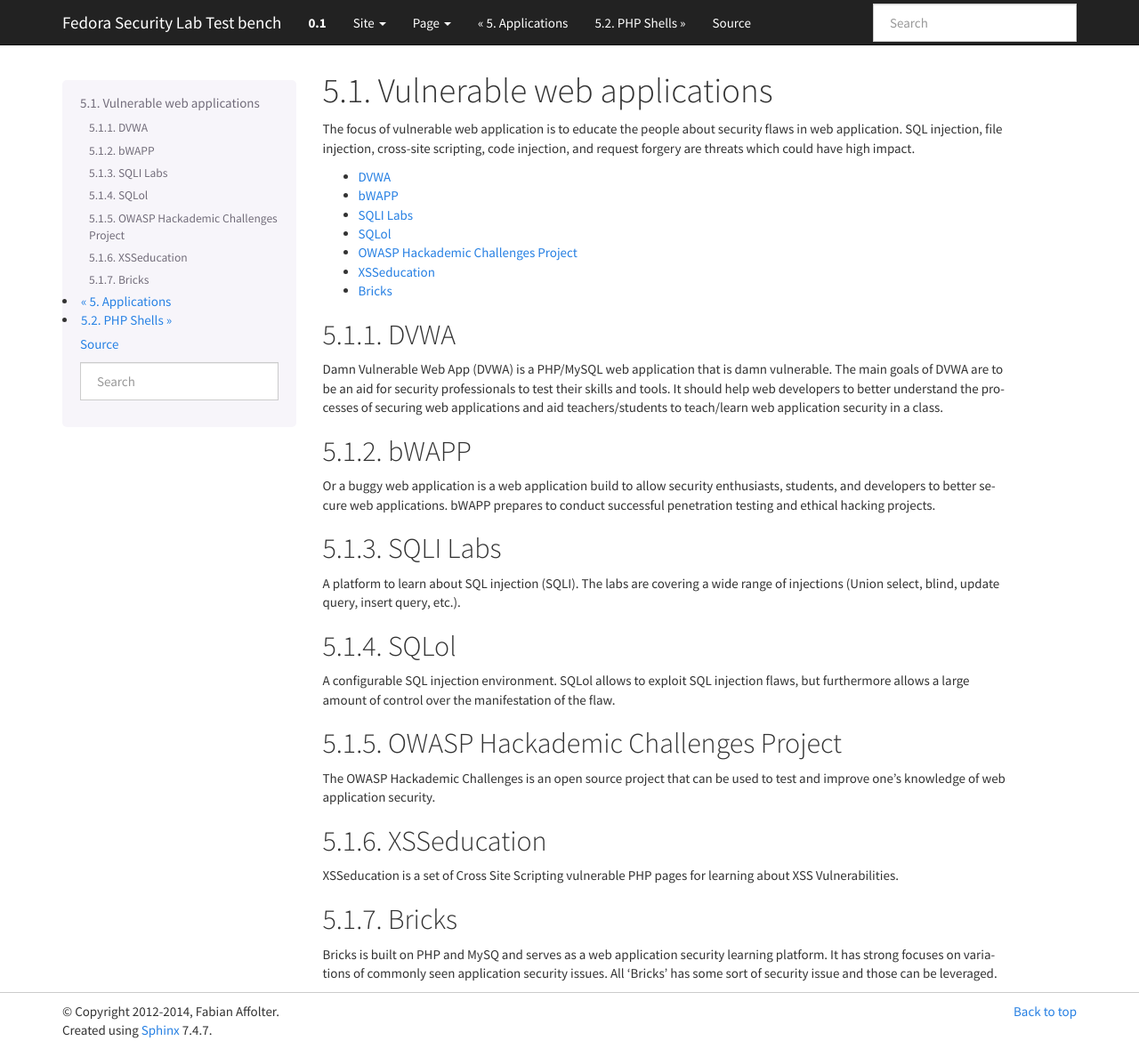
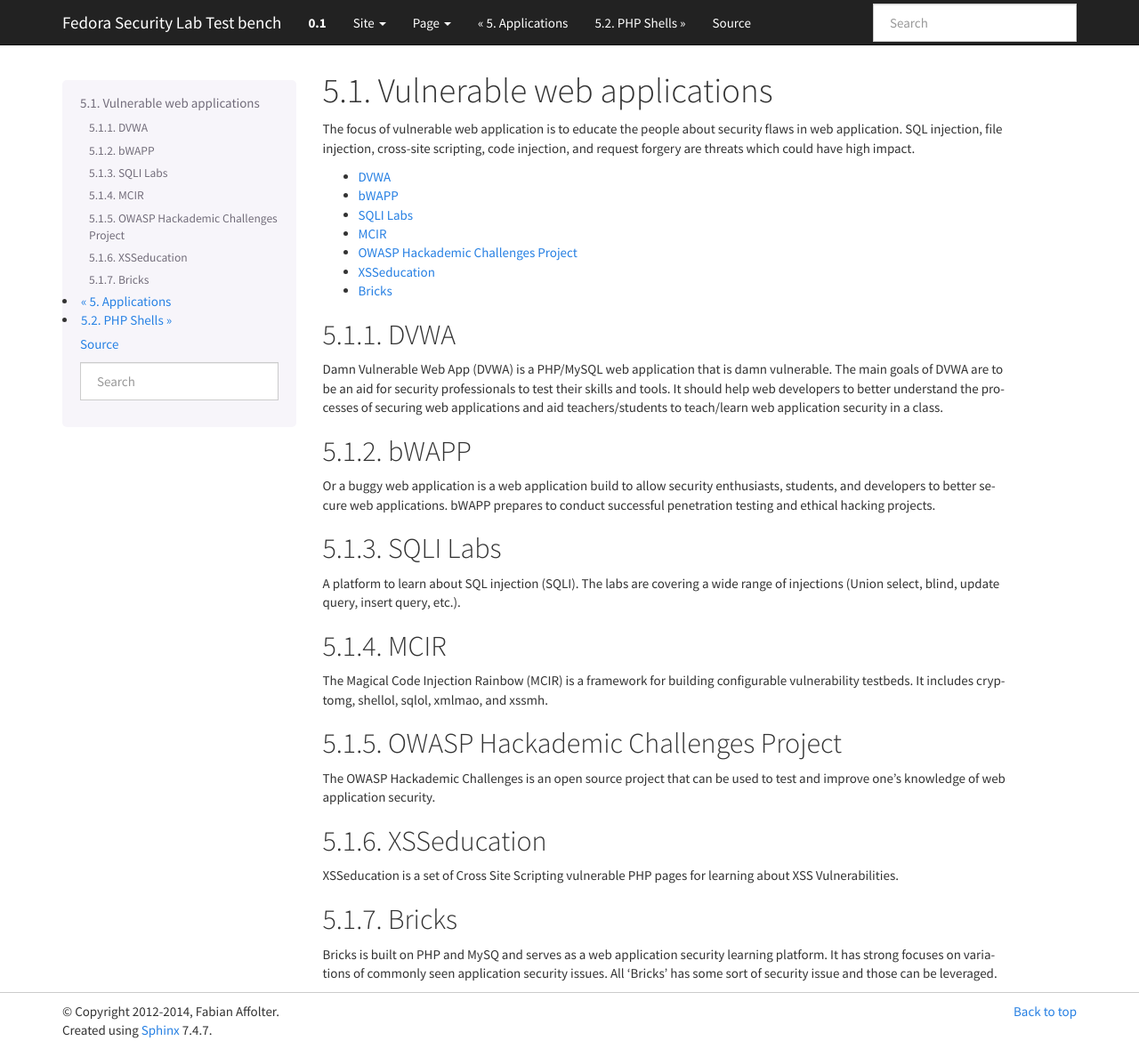
Before and after one commit to fabaff/fsl-test-bench, a Sphinx documentation site: the page built from docs/applications/vul-applications.rst, in a window 1280 px wide and 1179 px high. Shown: the whole window at 89% size. Built offline with Sphinx 7.4.7, drawn with Linux system fonts in a browser that asks for light colours; formulas are drawn with MathJax 3.

Commit message:
sqlol is now mcir

```diff
--- a/docs/applications/vul-applications.rst
+++ b/docs/applications/vul-applications.rst
@@ -6,7 +6,7 @@
 .. _DVWA: http://www.dvwa.co.uk
 .. _bWAPP: http://www.mmeit.be/bwapp
 .. _SQLI Labs: https://github.com/Audi-1/sqli-labs
-.. _SQLol: https://github.com/SpiderLabs/SQLol
+.. _MCIR: https://github.com/SpiderLabs/MCIR
 .. _OWASP Hackademic Challenges Project: https://code.google.com/p/owasp-hackademic-challenges/
 .. _XSSeducation: https://github.com/aj00200/xssed
 .. _Bricks: http://sechow.com/brick
@@ -22,7 +22,7 @@
 * `DVWA`_
 * `bWAPP`_
 * `SQLI Labs`_
-* `SQLol`_
+* `MCIR`_
 * `OWASP Hackademic Challenges Project`_
 * `XSSeducation`_
 * `Bricks`_
@@ -47,11 +47,11 @@
 A platform to learn about SQL injection (SQLI). The labs are covering a wide
 range of injections (Union select, blind, update query, insert query, etc.).
 
-SQLol
------
-A configurable SQL injection environment. SQLol allows to exploit SQL
-injection flaws, but furthermore allows a large amount of control over the
-manifestation of the flaw.
+MCIR
+----
+The Magical Code Injection Rainbow (MCIR) is a framework for building
+configurable vulnerability testbeds. It includes cryptomg, shellol, sqlol,
+xmlmao, and xssmh.
 
 OWASP Hackademic Challenges Project
 -----------------------------------
```
